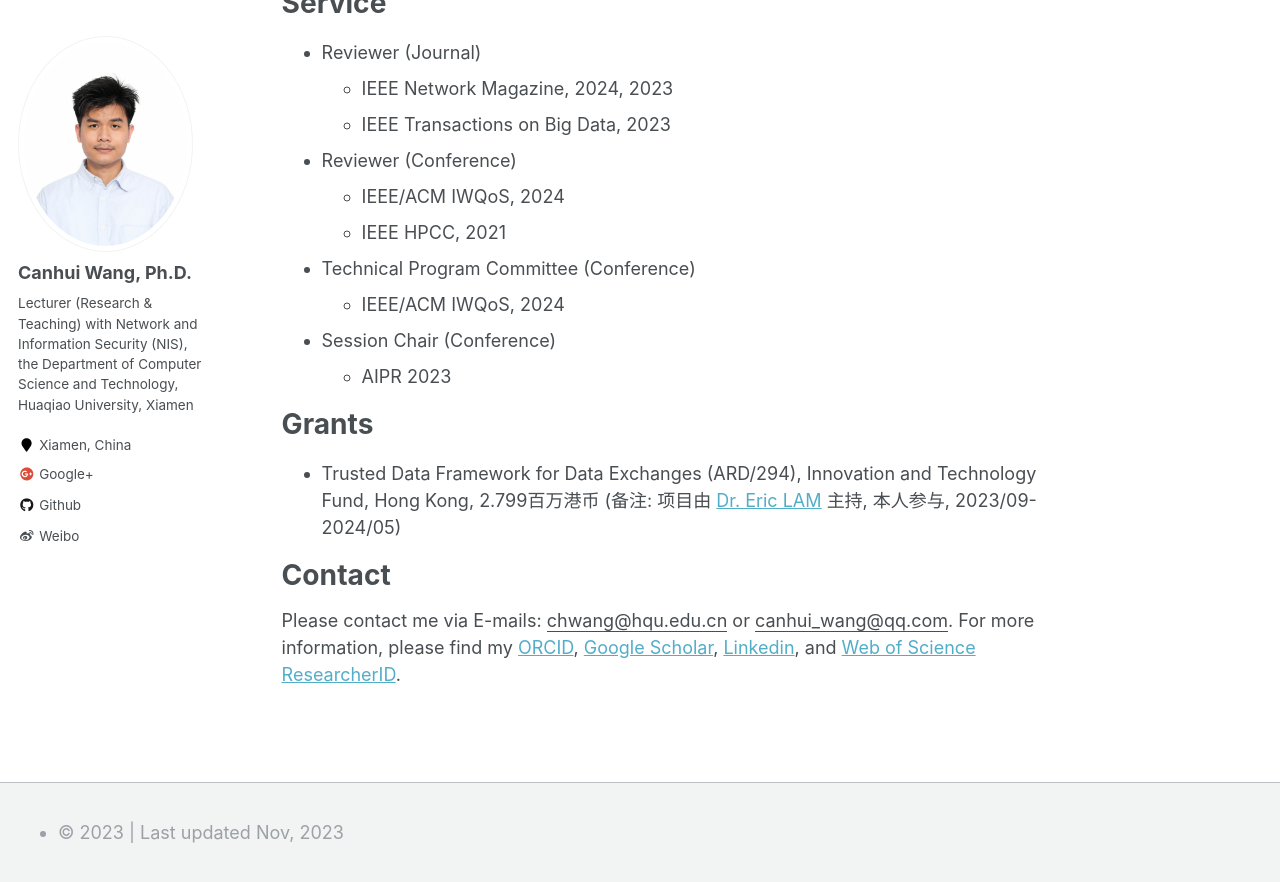
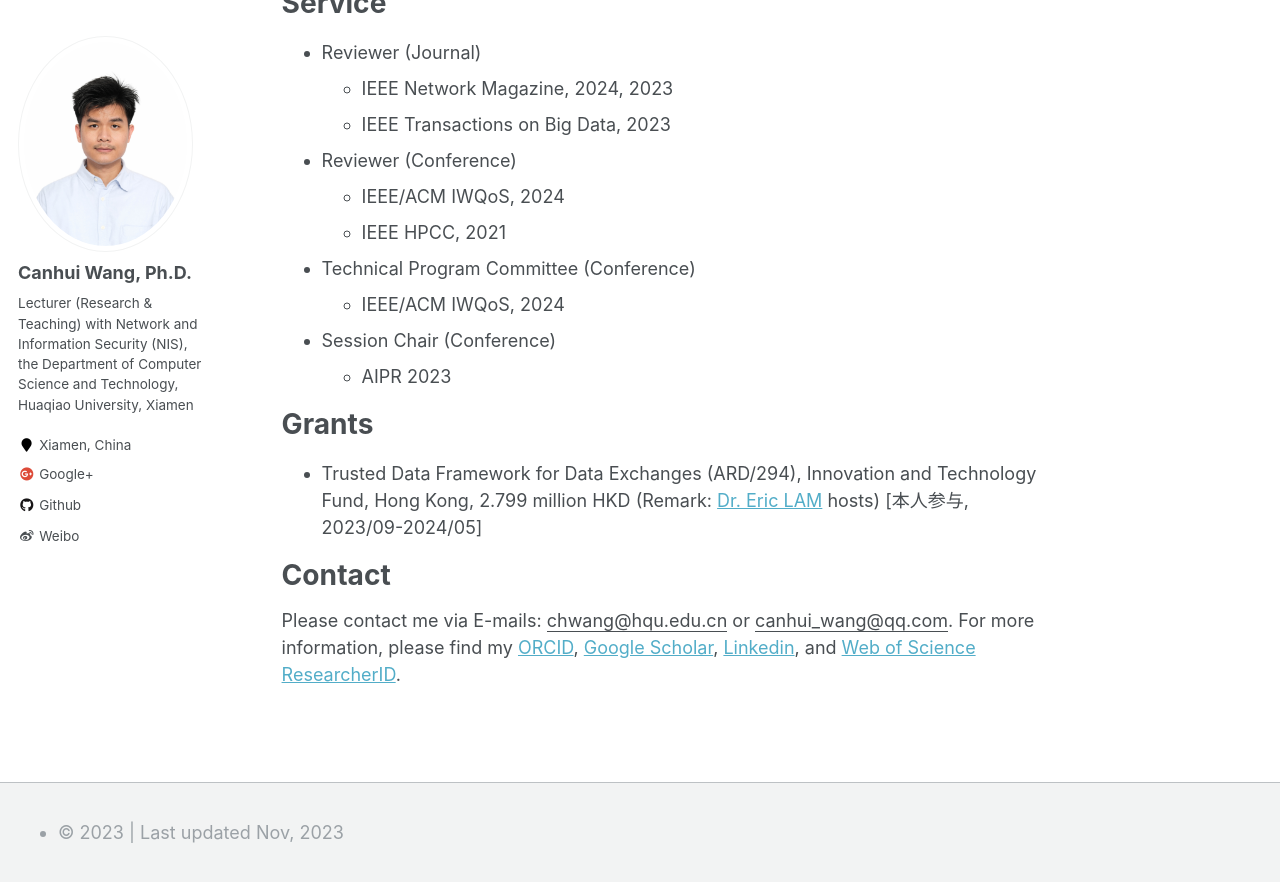
Before and after one commit to Canhui/canhui.github.io, a Jekyll site: the page built from _pages/about.md, in a window 1280 px wide and 900 px high, scrolled down 1165 px. Shown: the top 882 px of the window. Built offline with Jekyll 4.4.1, drawn with Linux system fonts in a browser that asks for light colours.

Commit message:
Update about.md

```diff
--- a/_pages/about.md
+++ b/_pages/about.md
@@ -95,7 +95,7 @@ Example: editing a markdown file for a talk
 
 Grants
 ======
-* Trusted Data Framework for Data Exchanges (ARD/294), Innovation and Technology Fund, Hong Kong, 2.799百万港币 (备注: 项目由 [Dr. Eric LAM](https://www.linkedin.com/in/peifunglam2/) 主持, 本人参与, 2023/09-2024/05)
+* Trusted Data Framework for Data Exchanges (ARD/294), Innovation and Technology Fund, Hong Kong, 2.799 million HKD (Remark: [Dr. Eric LAM](https://www.linkedin.com/in/peifunglam2/) hosts) \[本人参与, 2023/09-2024/05\]
 
 
 Contact
```
